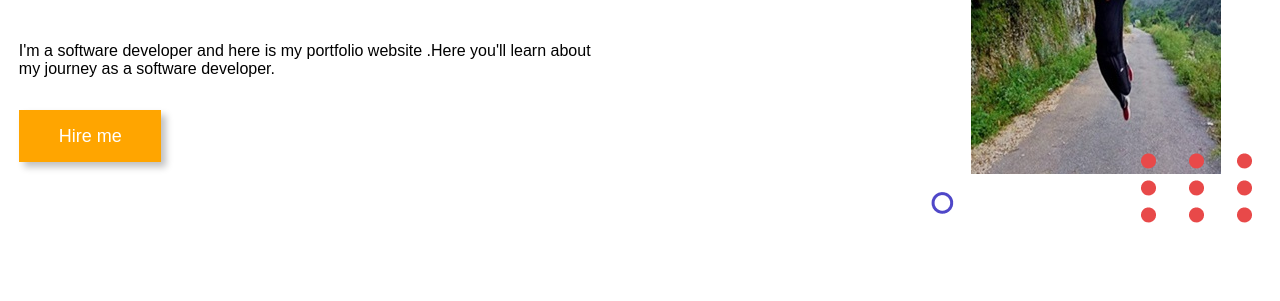
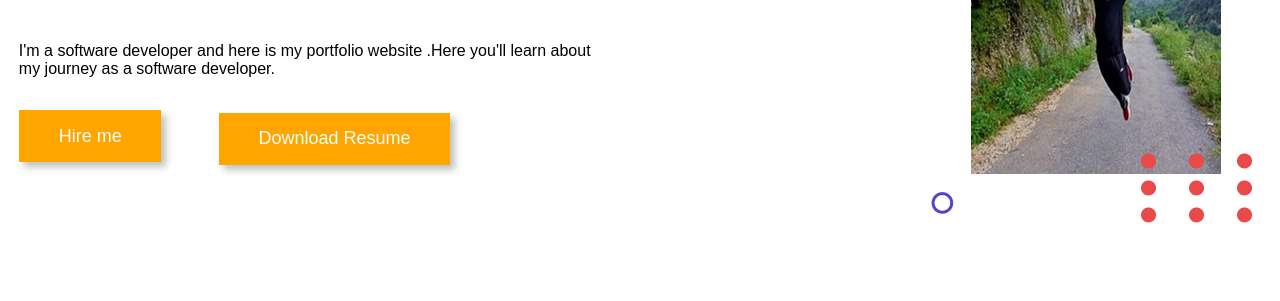
Before and after one commit to A4-BHI/advance-portfolio, a plain HTML site: page index.html in a window 1280 px wide. Shown: the part 326-627 px from the top of the page. Drawn offline with nearby package versions, Linux system fonts and the light colour scheme; a web font is replaced by a local one.

Commit message:
added the button to download resume

```diff
--- a/index.html
+++ b/index.html
@@ -35,6 +35,7 @@
         <div class="hero-section-subheading hero-section-heading">I am a <span class="role"></span></div>
         <div class="hero-section-description">I'm a software developer and here is my portfolio website .Here you'll learn about my journey as a software developer.</div>
         <div class="btn-pink" id="button">Hire me</div>
+        <div class="btn-pink" id="button1">Download Resume</div>
     </div>
 
     <div class="hero-section-right">
--- a/style.css
+++ b/style.css
@@ -85,11 +85,17 @@ a{
 
 }
 .hero-section-left{
+    position: relative;
     display: flex;
     flex-direction: column;
     justify-content: center;
     gap:2rem
 
+}
+#button1{
+    position: absolute;
+    bottom: -1%;
+    left: 24%;
 }
 
 .hero-section-heading{
```
